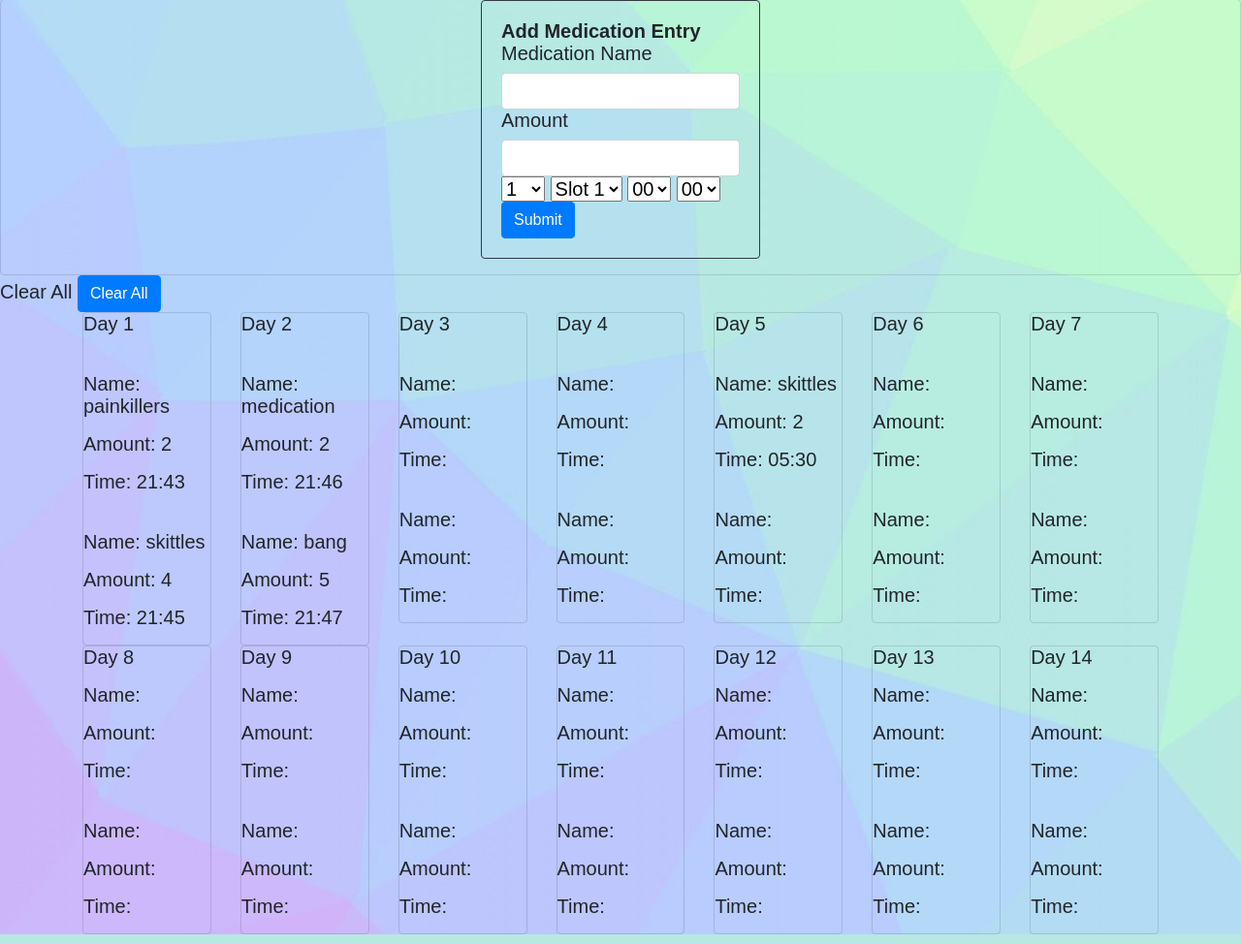
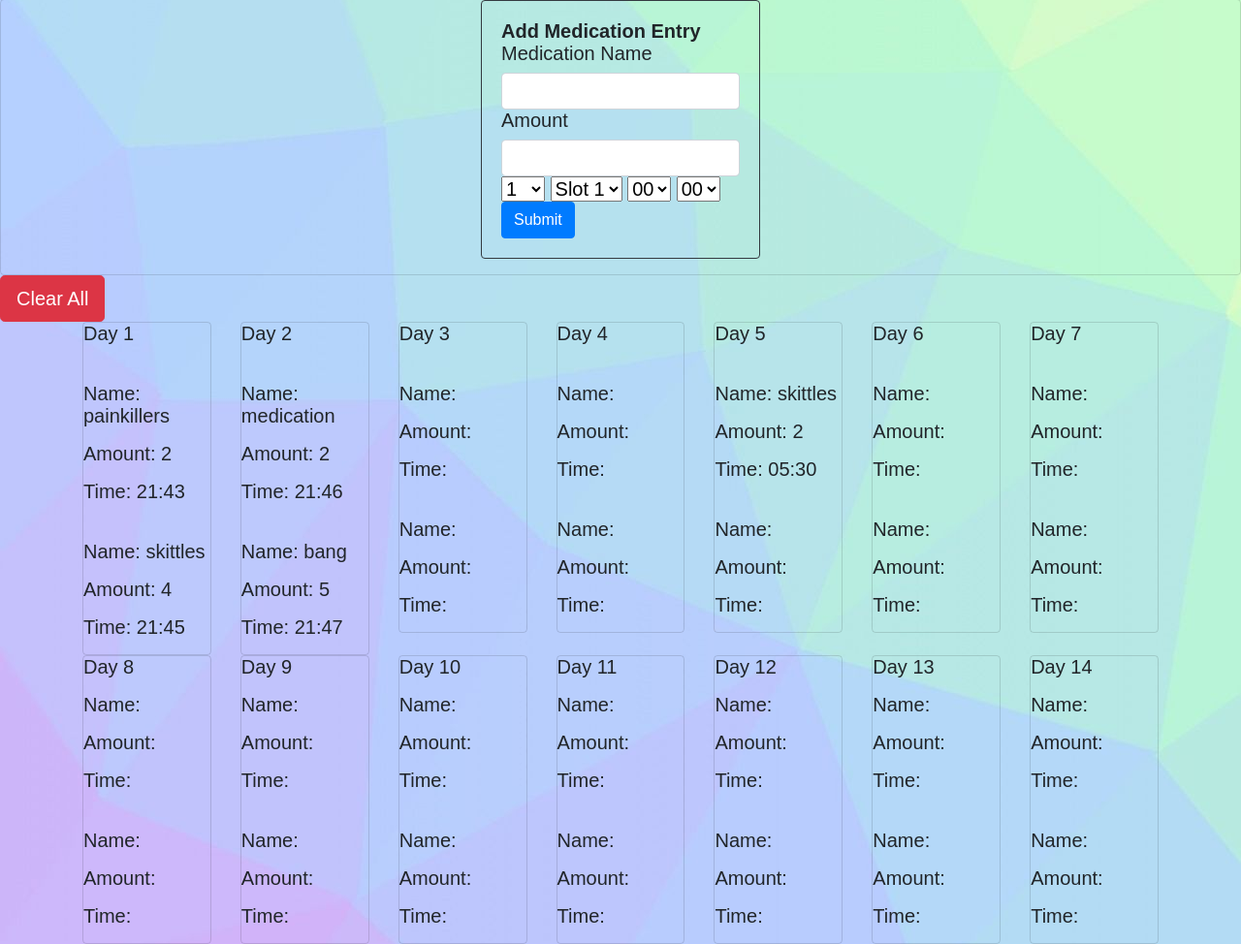
Before and after one commit to Soup-tech/CapstoneDesign, a PHP site: page /caregiver/medication-scheduling.php in a window 1280 px wide. Shown: the part 277-1251 px from the top of the page at 97% size. Run offline with PHP 8.4, Linux system fonts and the light colour scheme; a user stored in the database is signed in; data comes from the database, SQL or seed files in the repository.

Commit message:
changed clearall formatting in medication-scheduling

```diff
--- a/caregiver/medication-scheduling.php
+++ b/caregiver/medication-scheduling.php
@@ -317,10 +317,10 @@
     </div>
 </div>
 
-<form id="Clear-All" method="POST">
-    <label for="">Clear All</label>
-    <button type="submit" name="clear-all" class="btn btn-primary">Clear All</button>
-</form>
+        <form id="Clear-All" method="POST">
+
+            <button type="submit" name="clear-all" class="btn btn-danger btn-lg" style="center">Clear All</button>
+        </form>
 
 
 <div class="container">
```
